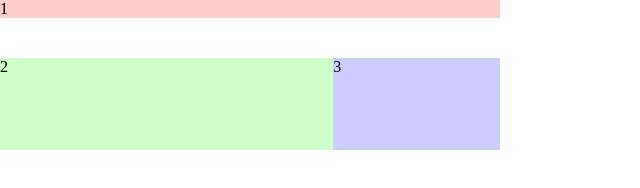
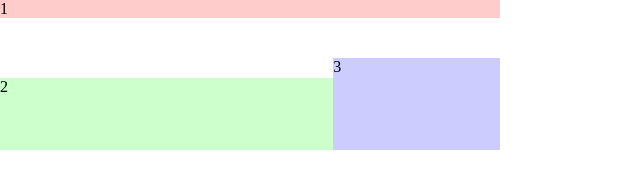
Before and after one commit to fidelman-study/grid-layout-tutor, a website: page pages/foundation-1.html in a window 1280 px wide. Shown: the whole page, without its empty margins (0-640 px from the left). Drawn offline with nearby package versions, Linux system fonts and the light colour scheme.

Commit message:
binding to others lines

```diff
--- a/app/css/style.css
+++ b/app/css/style.css
@@ -5,7 +5,7 @@
 
     grid-template-columns: 2fr 1fr;
     /* явные названия линий */
-    grid-template-rows: [header-top] auto [header-bottom] 40px [main-top] 1fr [main-bottom];
+    grid-template-rows: [header-top] auto [header-bottom] 40px [main-top] 20px [main-top-2] 1fr [main-bottom];
     /* неявные названия линий */
     grid-template-areas: "banner banner"
                          "container menu";
@@ -26,7 +26,7 @@
 .grid > :nth-child(2) {
     background-color: #cfc;
 
-    grid-row-start: main-top;
+    grid-row-start: main-top-2;
     grid-row-end: main-botom;
 }
 
```
